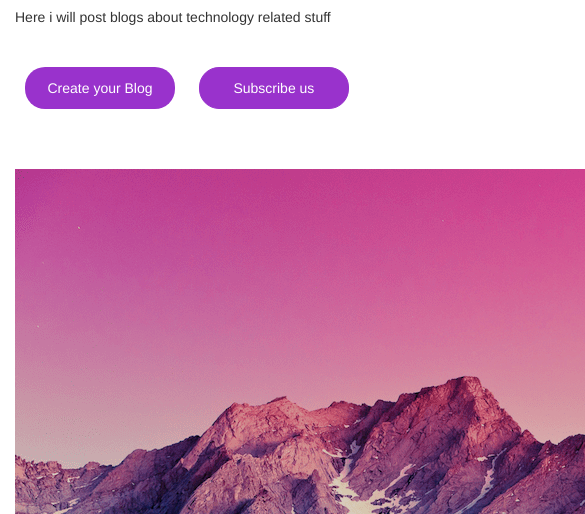
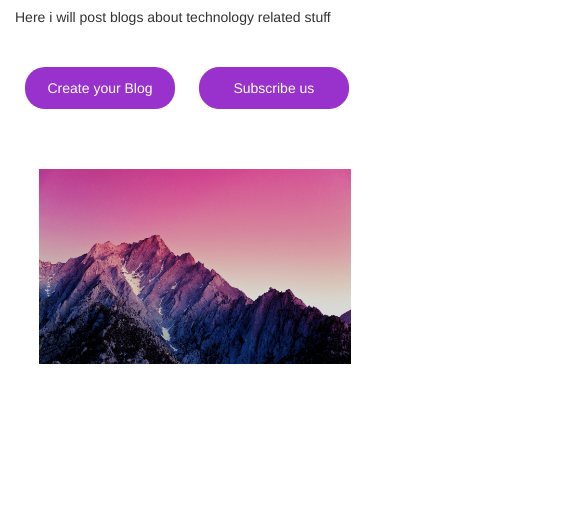
Before and after one commit to linusynnus/sunil.github.io, a plain HTML site: page index.html in a window 390 px wide. Shown: the part 330-844 px from the top of the page, 585 px wide, since content can reach past the window. Drawn offline with nearby package versions, Linux system fonts and the light colour scheme.

Commit message:
changes done in css

```diff
--- a/index.html
+++ b/index.html
@@ -9,7 +9,7 @@
         <script src="https://maxcdn.bootstrapcdn.com/bootstrap/3.4.1/js/bootstrap.min.js"></script>
     </head>
     <body>
-        <header class="header">
+
             <nav class="navbar navbar-style">
 
                 <div class="container">
@@ -48,6 +48,6 @@
                     </div>
                 </div>
             </div>
-        </header>
+
     </body>
 </html>
--- a/style.css
+++ b/style.css
@@ -26,6 +26,26 @@
     color:darkorchid;
 }
 
+
+@media only screen and (min-width: 755px){
+    .image-responsive{
+        width: 40vw;
+        height: 30vw;
+    }
+}
+
+
+@media only screen and (max-width: 755px){
+    .image-responsive{
+        left: 50%;
+        -webkit-transform: translateX(-50%);
+        transform: translateX(-50%);
+        width: 80vw;
+        height: 50vw;
+    }
+}
+
+
 a.btn{
     margin: 30px 10px;
     width: 150px;
@@ -51,3 +71,8 @@ a.btn:hover{
 .banner-info, .banner-image{
     margin: 30px 0;
 }
+
+.image-responsive{
+    position: absolute;
+
+}
```
